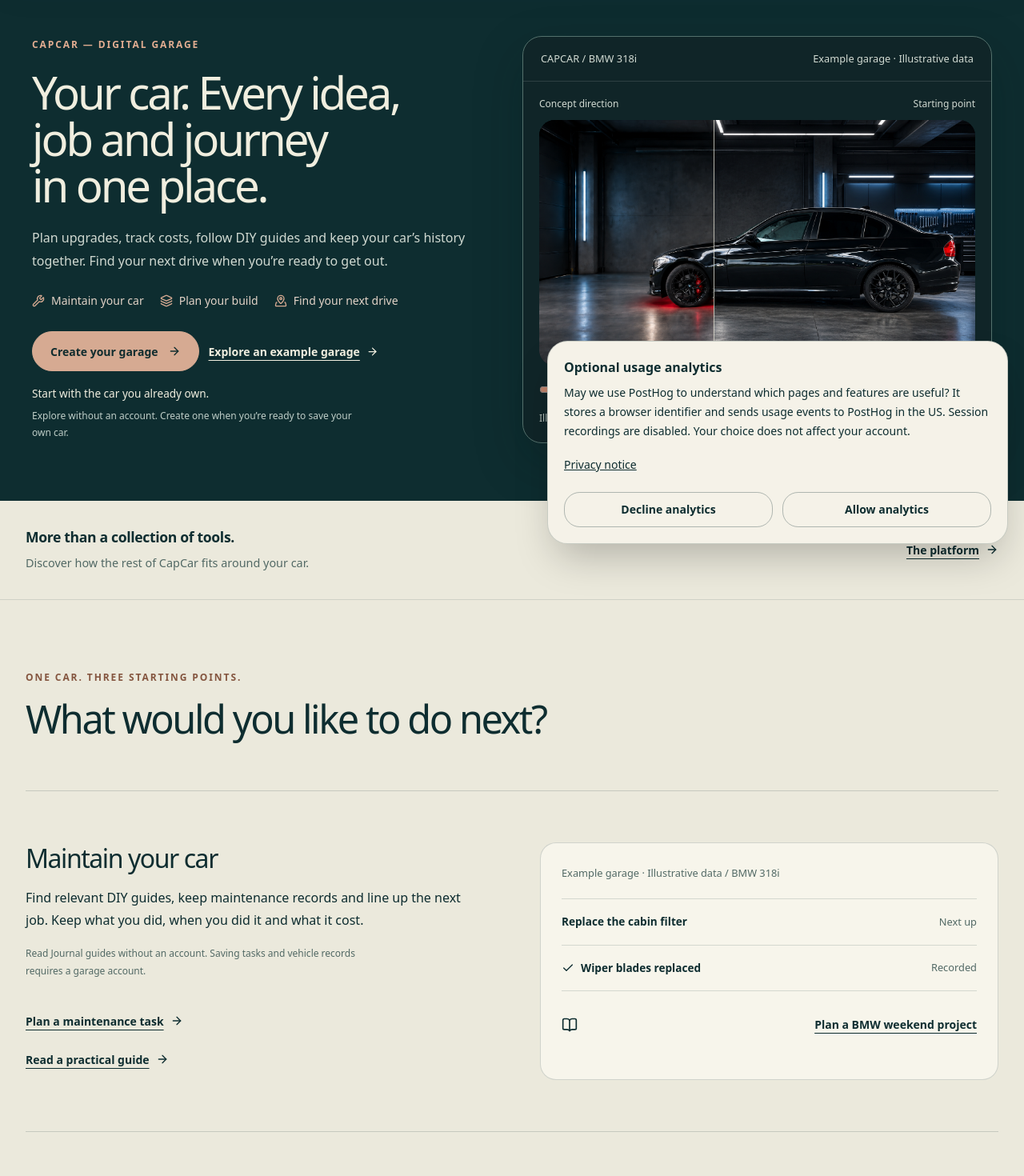
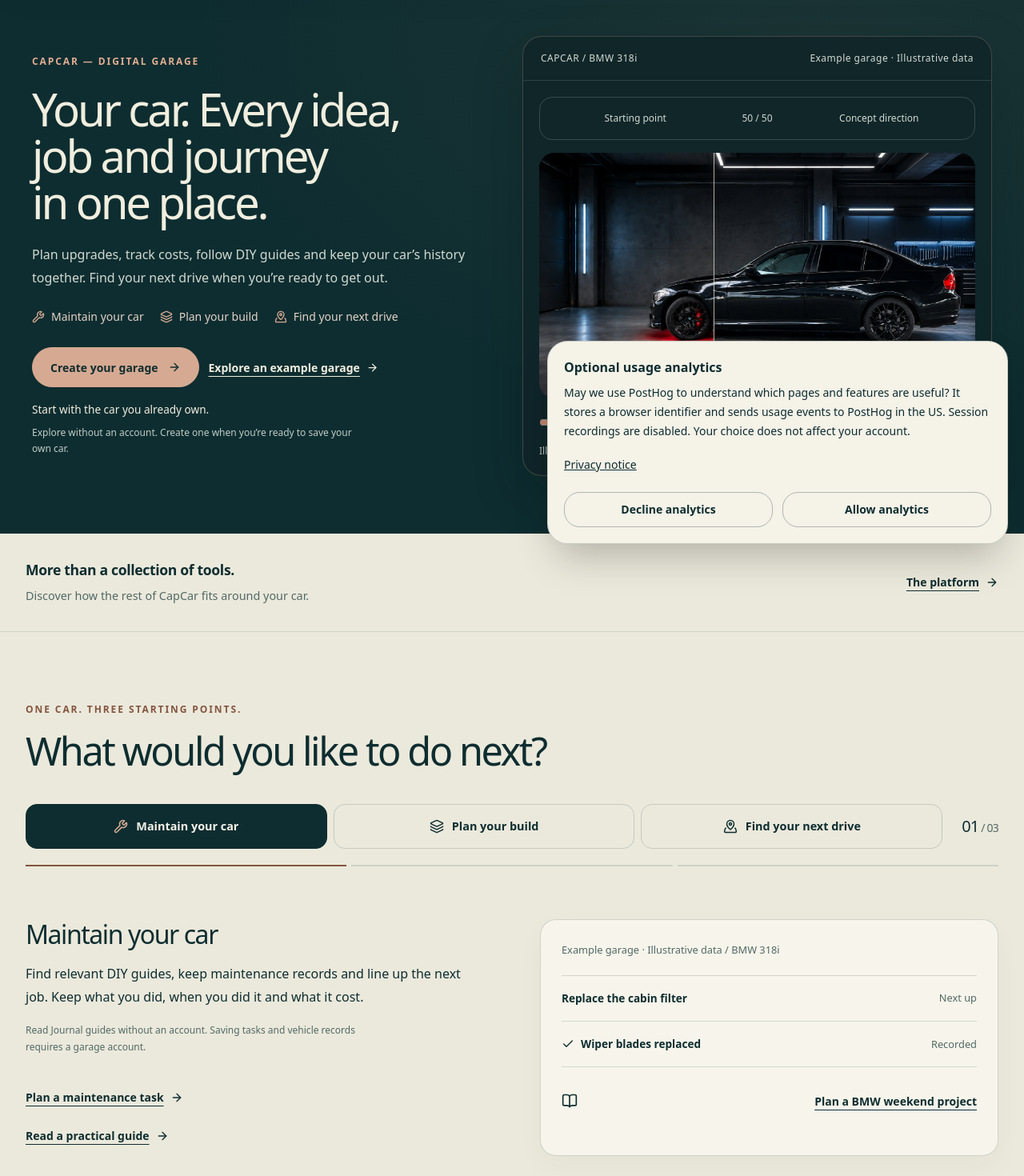
Before and after one commit to iManuel2K/capcar, a Next.js app: page / in a window 1280 px wide. Shown: the part 100-1570 px from the top of the page at 80% size. Built offline with nearby package versions, Linux system fonts and the light colour scheme; no server answers.

Commit message:
Make homepage previews interactive with accessible tabs and restrained motion

```diff
--- a/design-system/capcar/pages/marketing.md
+++ b/design-system/capcar/pages/marketing.md
@@ -5,3 +5,7 @@ Keep the interactive BMW starting-point/concept comparison in the homepage hero,
 The platform page explains the garage through connected tool previews, a five-step example and clear available, preview and planned labels. Use the existing dark teal, warm cream and copper. Preserve all five languages, keyboard alternatives and private account behavior. Planned integrations must not look like working controls.
 
 Inspiration: Locins homepage and platform page reviewed on October 19, 2026. Borrow the visual explanation of connected features, not its branding or unsupported capability claims.
+
+## Interaction polish · October 20, 2026
+
+Use Agrumea's spacious product-first presentation as inspiration, keeping CapCar's own palette and original assets. Homepage use cases use keyboard-accessible tabs with one visible preview and a discreet selection indicator. Keep hero comparison presets and the native range control outside the image. Hover and focus may gently lift CTAs or advance their arrows; never introduce auto-cycling, scroll hijacking or covering labels. Section reveals progressively enhance supported browsers and always leave content available without motion. Respect reduced motion, preserve all five locales and keep public preview choices out of account storage.
--- a/src/components/marketing/build-transformation.tsx
+++ b/src/components/marketing/build-transformation.tsx
@@ -3,6 +3,7 @@
 import Image from "next/image";
 import { useId, useState } from "react";
 import { useTranslations } from "next-intl";
+import styles from "./homepage.module.css";
 
 export function BuildTransformation({ eager = false }: { eager?: boolean }) {
   const t = useTranslations("Launch.visual");
@@ -10,9 +11,25 @@ export function BuildTransformation({ eager = false }: { eager?: boolean }) {
   const id = useId();
   return (
     <figure className="min-w-0">
-      <div className="mb-3 flex flex-wrap justify-between gap-3 text-xs">
-        <span>{t("concept")}</span>
-        <span>{t("current")}</span>
+      <div
+        className={styles.comparisonPresets}
+        role="group"
+        aria-label={t("label")}
+      >
+        {[
+          { value: 0, label: t("current") },
+          { value: 50, label: "50 / 50" },
+          { value: 100, label: t("concept") },
+        ].map((preset) => (
+          <button
+            key={preset.value}
+            type="button"
+            aria-pressed={reveal === preset.value}
+            onClick={() => setReveal(preset.value)}
+          >
+            {preset.label}
+          </button>
+        ))}
       </div>
       <div className="relative aspect-video overflow-hidden rounded-xl bg-[#071519]">
         <Image
--- a/src/components/marketing/homepage.module.css
+++ b/src/components/marketing/homepage.module.css
@@ -636,3 +636,240 @@
     padding: 16px;
   }
 }
+
+/* Interactive editorial layer. Brand colours only; imagery stays unobstructed. */
+.hero {
+  background:
+    radial-gradient(ellipse at 80% 10%, #bf826914, transparent 55%), #0e2d30;
+}
+.preview {
+  border-color: #d6aa9240;
+  background: #102528d9;
+}
+.previewTop {
+  flex-wrap: wrap;
+  letter-spacing: 0.04em;
+  font-size: 0.75rem;
+}
+.comparisonPresets {
+  display: grid;
+  grid-template-columns: 1fr auto 1fr;
+  gap: 6px;
+  padding: 4px;
+  margin-bottom: 16px;
+  border: 1px solid currentColor;
+  border-color: color-mix(in srgb, currentColor 20%, transparent);
+  border-radius: 16px;
+}
+.comparisonPresets button {
+  min-height: 44px;
+  padding: 8px 12px;
+  border-radius: 11px;
+  font-size: 0.75rem;
+  line-height: 1.5;
+  cursor: pointer;
+}
+.comparisonPresets button[aria-pressed="true"] {
+  background: #d6aa92;
+  color: #102c2e;
+}
+.comparisonPresets button:focus-visible,
+.explorerPanel:focus-visible {
+  outline: 2px solid #bf8269;
+  outline-offset: 4px;
+}
+.explorer {
+  margin-top: 40px;
+}
+.explorerHead {
+  display: flex;
+  align-items: center;
+  justify-content: space-between;
+  gap: 24px;
+}
+.explorerTabs {
+  display: grid;
+  grid-template-columns: repeat(3, minmax(0, 1fr));
+  gap: 8px;
+  flex: 1;
+}
+.explorerTabs button {
+  display: flex;
+  align-items: center;
+  justify-content: center;
+  gap: 10px;
+  min-height: 56px;
+  padding: 12px 18px;
+  border: 1px solid #0e2d302b;
+  border-radius: 14px;
+  font-size: 0.9rem;
+  font-weight: 550;
+  line-height: 1.5;
+  cursor: pointer;
+}
+.explorerTabs svg {
+  flex-shrink: 0;
+}
+.explorerTabs button[aria-selected="true"] {
+  background: #0e2d30;
+  border-color: #0e2d30;
+  color: #f5f2e8;
+}
+.explorerTabs button[aria-selected="true"] svg {
+  color: #d6aa92;
+}
+.explorerCount {
+  font-size: 1.25rem;
+  font-variant-numeric: tabular-nums;
+  letter-spacing: -0.04em;
+}
+.explorerCount span {
+  font-size: 0.875rem;
+  color: #526965;
+}
+.explorerTrack {
+  display: grid;
+  grid-template-columns: repeat(3, 1fr);
+  gap: 6px;
+  margin-top: 20px;
+}
+.explorerTrack span {
+  height: 2px;
+  background: #0e2d3020;
+}
+.explorerTrack span[data-active="true"] {
+  background: #84553f;
+}
+.explorerPanel .use {
+  border-top: 0;
+  padding-top: 38px;
+  margin-top: 0;
+  min-height: 390px;
+}
+.explorerPanel[hidden] {
+  display: none;
+}
+.explorerPanel .mini {
+  box-shadow: 0 14px 36px #0e2d3009;
+}
+.faqItem[open] {
+  border-color: #84553f;
+}
+.faqItem summary {
+  border-radius: 4px;
+}
+.primary:active,
+.comparisonPresets button:active,
+.explorerTabs button:active {
+  opacity: 0.85;
+}
+@media (hover: hover) {
+  .primary:hover {
+    background: #d6aa92;
+    box-shadow: 0 8px 24px #bf826930;
+  }
+  .comparisonPresets button:not([aria-pressed="true"]):hover {
+    background: #bf826920;
+  }
+  .explorerTabs button:not([aria-selected="true"]):hover {
+    border-color: #84553f;
+    background: #f5f2e8;
+  }
+  .faqItem summary:hover {
+    color: #84553f;
+  }
+  .tool:hover {
+    border-color: #84553f;
+  }
+}
+@media (prefers-reduced-motion: no-preference) {
+  .primary,
+  .secondary svg,
+  .primary svg,
+  .tool,
+  .tool a svg,
+  .comparisonPresets button,
+  .explorerTabs button,
+  .faqItem summary {
+    transition:
+      transform 180ms ease,
+      background-color 180ms ease,
+      border-color 180ms ease,
+      color 180ms ease,
+      box-shadow 180ms ease;
+  }
+  .primary:is(:hover, :focus-visible) {
+    transform: translateY(-2px);
+  }
+  .primary:is(:hover, :focus-visible) svg,
+  .secondary:is(:hover, :focus-visible) svg,
+  .tool a:is(:hover, :focus-visible) svg {
+    transform: translateX(3px);
+  }
+  .explorerPanel:not([hidden]),
+  .faqItem[open] > p {
+    animation: panel-arrive 280ms ease-out both;
+  }
+  @supports (animation-timeline: view()) {
+    .platformBridge,
+    .story .section,
+    .tools .section,
+    .final .section {
+      animation: section-arrive linear both;
+      animation-timeline: view();
+      animation-range: entry 0% entry 22%;
+    }
+  }
+}
+@keyframes panel-arrive {
+  from {
+    opacity: 0.5;
+    transform: translateY(6px);
+  }
+  to {
+    opacity: 1;
+    transform: translateY(0);
+  }
+}
+@keyframes section-arrive {
+  from {
+    opacity: 0.5;
+    transform: translateY(18px);
+  }
+  to {
+    opacity: 1;
+    transform: translateY(0);
+  }
+}
+@media (max-width: 760px) {
+  .explorer {
+    margin-top: 28px;
+  }
+  .explorerHead {
+    gap: 12px;
+    align-items: flex-end;
+  }
+  .explorerTabs {
+    gap: 6px;
+  }
+  .explorerTabs button {
+    flex-direction: column;
+    gap: 8px;
+    padding: 12px 8px;
+    font-size: 0.8rem;
+    border-radius: 12px;
+  }
+  .explorerCount {
+    display: none;
+  }
+  .explorerPanel .use {
+    min-height: 0;
+    padding-top: 28px;
+  }
+  .comparisonPresets {
+    gap: 2px;
+  }
+  .comparisonPresets button {
+    padding: 8px 6px;
+  }
+}
--- a/src/components/marketing/marketing-faq.tsx
+++ b/src/components/marketing/marketing-faq.tsx
@@ -4,6 +4,7 @@ import Link from "next/link";
 import { ArrowRight, Plus } from "lucide-react";
 import { useTranslations } from "next-intl";
 import styles from "./launch.module.css";
+import homepageStyles from "./homepage.module.css";
 const questions = [
   "one",
   "two",
@@ -38,7 +39,7 @@ export function MarketingFaq() {
           {questions.map((key) => (
             <details
               key={key}
-              className="group border-t border-[#0e2d30]/20 last:border-b"
+              className={`group border-t border-[#0e2d30]/20 last:border-b ${homepageStyles.faqItem}`}
             >
               <summary className="flex min-h-16 cursor-pointer list-none items-center justify-between gap-5 py-4 text-base font-medium marker:hidden focus-visible:outline-2 focus-visible:outline-offset-4 [&::-webkit-details-marker]:hidden">
                 {t(`${key}.question`)}
--- a/src/components/marketing/marketing-landing.tsx
+++ b/src/components/marketing/marketing-landing.tsx
@@ -18,6 +18,7 @@ import { homepageCopy } from "@/features/marketing/homepage-copy";
 import { journalArticlePath } from "@/features/journal/routes";
 import type { AppLocale } from "@/i18n/config";
 import { DeferredProductDashboardPreview } from "./deferred-marketing-demos";
+import { UseCaseExplorer } from "./use-case-explorer";
 import { MarketingHero } from "./marketing-hero";
 import { HomepageLink } from "./homepage-link";
 import { MarketingFaq } from "./marketing-faq";
@@ -85,6 +86,10 @@ export function MarketingLanding({ locale = "en" }: { locale?: AppLocale }) {
           <h2 id="use-cases-title" className={styles.title}>
             {c.usesTitle}
           </h2>
+          <UseCaseExplorer
+            label={c.usesTitle}
+            titles={[c.maintain, c.build, c.drives]}
+          >
             <article className={styles.use}>
               <div>
                 <h3>{c.maintain}</h3>
@@ -234,6 +239,7 @@ export function MarketingLanding({ locale = "en" }: { locale?: AppLocale }) {
                 </figcaption>
               </figure>
             </article>
+          </UseCaseExplorer>
         </section>
         <section
           id="projects"
--- /dev/null
+++ b/src/components/marketing/use-case-explorer.tsx
@@ -0,0 +1,88 @@
+"use client";
+
+import { useId, useRef, useState, type ReactNode } from "react";
+import { Layers3, MapPinned, Wrench } from "lucide-react";
+import styles from "./homepage.module.css";
+
+/** Public previews only: switching a panel never changes the visitor's garage. */
+export function UseCaseExplorer({
+  label,
+  titles,
+  children,
+}: {
+  label: string;
+  titles: [string, string, string];
+  children: [ReactNode, ReactNode, ReactNode];
+}) {
+  const [selected, setSelected] = useState(0);
+  const id = useId();
+  const buttons = useRef<(HTMLButtonElement | null)[]>([]);
+  const icons = [Wrench, Layers3, MapPinned];
+  return (
+    <div className={styles.explorer}>
+      <div className={styles.explorerHead}>
+        <div role="tablist" aria-label={label} className={styles.explorerTabs}>
+          {titles.map((title, index) => {
+            const Icon = icons[index];
+            return (
+              <button
+                key={title}
+                type="button"
+                role="tab"
+                id={`${id}-tab-${index}`}
+                aria-controls={`${id}-panel-${index}`}
+                aria-selected={selected === index}
+                tabIndex={selected === index ? 0 : -1}
+                ref={(node) => {
+                  buttons.current[index] = node;
+                }}
+                onClick={() => setSelected(index)}
+                onKeyDown={(event) => {
+                  const next =
+                    event.key === "ArrowRight"
+                      ? (index + 1) % titles.length
+                      : event.key === "ArrowLeft"
+                        ? (index + titles.length - 1) % titles.length
+                        : event.key === "Home"
+                          ? 0
+                          : event.key === "End"
+                            ? titles.length - 1
+                            : null;
+                  if (next === null) return;
+                  event.preventDefault();
+                  setSelected(next);
+                  buttons.current[next]?.focus();
+                }}
+              >
+                <Icon size={18} aria-hidden="true" />
+                <span>{title}</span>
+              </button>
+            );
+          })}
+        </div>
+        <span className={styles.explorerCount} aria-hidden="true">
+          0{selected + 1}
+          <span> / 03</span>
+        </span>
+      </div>
+      <div className={styles.explorerTrack} aria-hidden="true">
+        {titles.map((title, index) => (
+          <span key={title} data-active={selected === index} />
+        ))}
+      </div>
+      {children.map((panel, index) => (
+        <div
+          key={index}
+          id={`${id}-panel-${index}`}
+          role="tabpanel"
+          aria-labelledby={`${id}-tab-${index}`}
+          hidden={selected !== index}
+          tabIndex={0}
+          className={styles.explorerPanel}
+        >
+          {panel}
+        </div>
+      ))}
+    </div>
+  );
+}
```
Also changed, not shown: 1 other file (tests, documents, lock files or other folders). Lines whose indentation alone changed are shown as unchanged.
